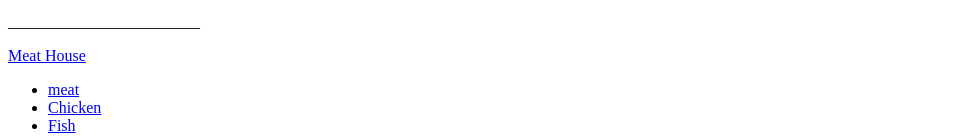
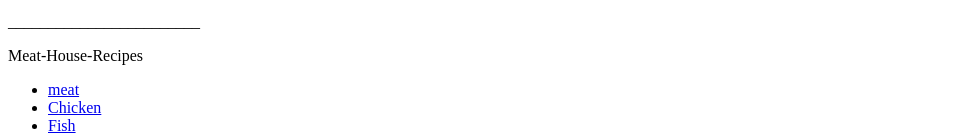
Before and after one commit to mohalima1/odin-Recipes, a plain HTML site: page index.html in a window 1280 px wide. Shown: the part 321-458 px from the top of the page, without its empty margins (0-971 px from the left). Drawn offline with Linux system fonts and the light colour scheme.

Commit message:
Fix meat house to paragraph

```diff
--- a/index.html
+++ b/index.html
@@ -12,7 +12,7 @@
     <img src="image/fish.jpg" alt="Fish" width="300" height="200">
     <p>A succulent, grilled steak is sliced to reveal a rare pink center, topped with a sprig of fresh thyme.</p>
     <p>________________________</p>
-    <a href="recipes/index.html" target="_blank">Meat House</a>
+    <p>Meat-House-Recipes</p>
     <nav>
         <ul>
             <li><a href="recipes/meat.html">meat</a></li>
```
